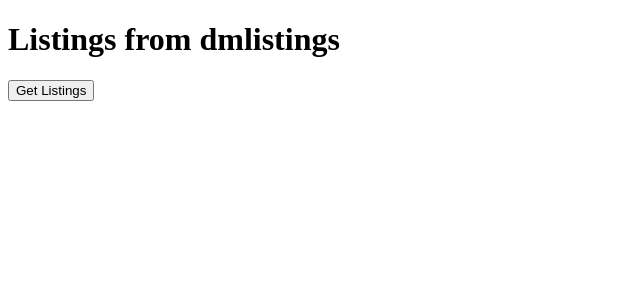
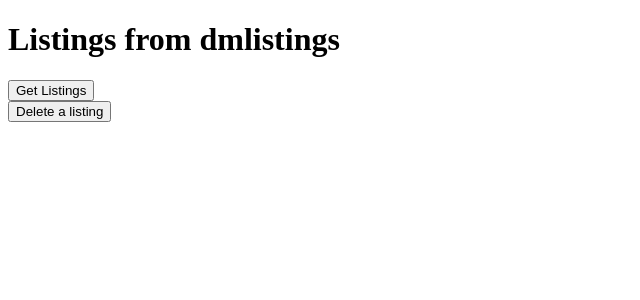
Before and after one commit to drconopoima/dmlistings-client, a React (Create React App) app: page / in a window 1280 px wide. Shown: the top 300 px of the page, without its empty margins (0-640 px from the left). Built offline with nearby package versions, Linux system fonts and the light colour scheme.

Commit message:
Created a GraphQL mutation for a listing to be dropped from MongoDB

```diff
--- a/src/lib/api/server.ts
+++ b/src/lib/api/server.ts
@@ -1,11 +1,12 @@
-interface Body {
+interface Body<TVariables> {
   query: string;
+  variables?: TVariables;
 }
 
 export const server = {
   // cURL POST GraphQL Query
   // curl -X POST 'http://{endpoint}/api' -H 'Content-Type: application/json' -d '{"query": "{listings {id}}"}'
-  fetch: async <TData = any>(body: Body) => {
+  fetch: async <TData = any, TVariables = any>(body: Body<TVariables>) => {
     const response = await fetch("/api", {
       method: "POST",
       headers: {
--- a/src/sections/Listings/Listings.tsx
+++ b/src/sections/Listings/Listings.tsx
@@ -1,9 +1,13 @@
 import React from "react";
 import { server } from "../../lib/api";
-import { ListingsData } from "./types";
+import {
+  DeleteListingData,
+  DeleteListingVariables,
+  ListingsData
+} from "./types";
 
 const LISTINGS = `
-  query {
+  query Listings {
     listings {
       id,
       title,
@@ -16,6 +20,22 @@
     }
   }
 `;
+
+const DELETE_LISTING = `
+  mutation DeleteListing($id: ID!) {
+    deleteListing(id: $id) {
+      id,
+      title,
+      image,
+      price,
+      address,
+      numberOfBedrooms,
+      numberOfBathrooms,
+      rating
+    }
+  }
+`;
+
 interface Props {
   title: string;
 }
@@ -26,13 +46,31 @@
     console.log(data);
   };
 
+  const deleteListing = async () => {
+    const { data } = await server.fetch<
+      DeleteListingData,
+      DeleteListingVariables
+    >({
+      query: DELETE_LISTING,
+      variables: { id: "" }
+    });
+    console.log(data);
+  };
+
   return (
     <main>
       <div>
         <h1>{title}</h1>
       </div>
       <div>
-        <button onClick={fetchListings}>Get Listings</button>
+        <button onClick={fetchListings} id="Listings">
+          Get Listings
+        </button>
+      </div>
+      <div>
+        <button onClick={deleteListing} id="Delete">
+          Delete a listing
+        </button>
       </div>
     </main>
   );
```
Also changed, not shown: package.json (+10 -8 lines), src/sections/Listings/types.ts (+8 -0 lines), 1 other file (tests, documents, lock files or other folders).
